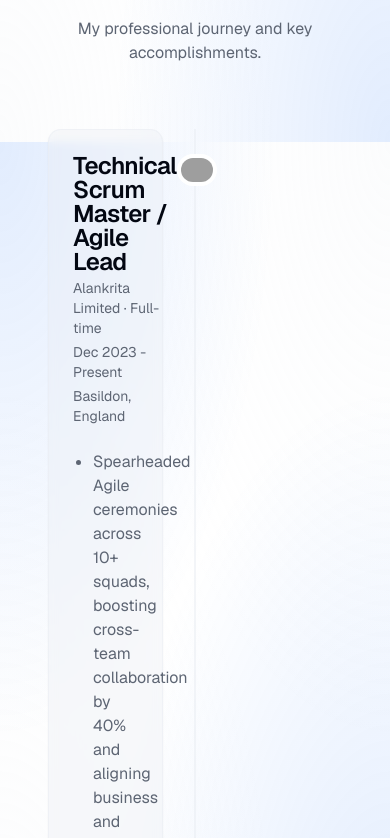
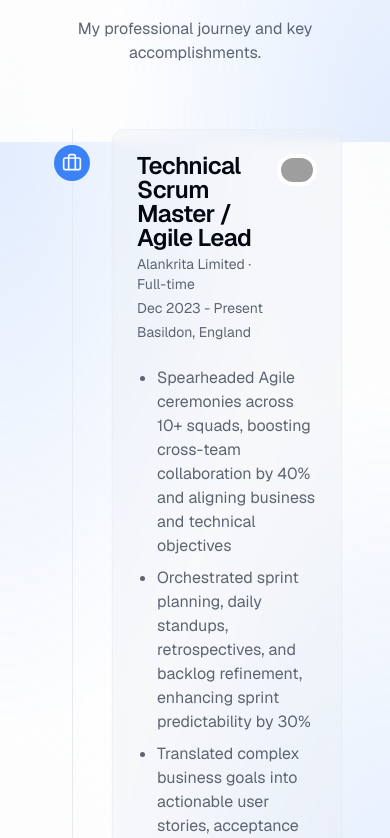
Before and after one commit to TechXplorers1/Dhaval-Parmar, a Next.js app: page / in a window 390 px wide. Shown: the part 9986-10824 px from the top of the page. Built offline with nearby package versions, Linux system fonts and the light colour scheme; grey boxes are pictures that could not be loaded.

Commit message:
updated responsive

```diff
--- a/src/components/portfolio/experience.tsx
+++ b/src/components/portfolio/experience.tsx
@@ -21,22 +21,26 @@ export function Experience() {
           </div>
         </AnimatedSection>
         <div className="relative">
-          <div className="absolute left-1/2 top-0 h-full w-px -translate-x-1/2 bg-border"></div>
+          {/* Vertical line for the timeline */}
+          <div className="absolute left-6 top-0 h-full w-px bg-border md:left-1/2 md:-translate-x-1/2"></div>
           {experience.map((item, index) => (
             <div key={index} className="group relative mb-12 flex items-start">
-              <div
-                className={`absolute top-4 flex h-full items-center ${
-                  index % 2 === 0 ? 'left-1/2 -translate-x-1/2' : 'left-1/2 -translate-x-1/2'
-                }`}
-              >
-                <div className="z-10 rounded-full bg-primary p-2">
-                  <Briefcase className="h-5 w-5 text-primary-foreground" />
-                </div>
+              {/* Timeline dot */}
+              <div className="absolute top-4 left-6 z-10 -translate-x-1/2 rounded-full bg-primary p-2 md:left-1/2">
+                <Briefcase className="h-5 w-5 text-primary-foreground" />
               </div>
 
               <AnimatedSection
-                animation={index % 2 === 0 ? 'animate-fade-in-right' : 'animate-fade-in-left'}
-                className={`w-[calc(50%-2rem)] ${index % 2 === 0 ? 'mr-auto' : 'ml-auto'}`}
+                animation={
+                  index % 2 === 0
+                    ? 'animate-fade-in-right'
+                    : 'md:animate-fade-in-left'
+                }
+                className={`w-full pl-16 md:w-[calc(50%-2rem)] ${
+                  index % 2 === 0
+                    ? 'md:mr-auto md:pl-0 md:pr-8'
+                    : 'md:ml-auto md:pl-8'
+                }`}
               >
                 <Card
                   className={`bg-secondary/30 backdrop-blur-sm border border-secondary/50 transition-all duration-300 hover:shadow-lg hover:shadow-primary/10 w-full`}
```
